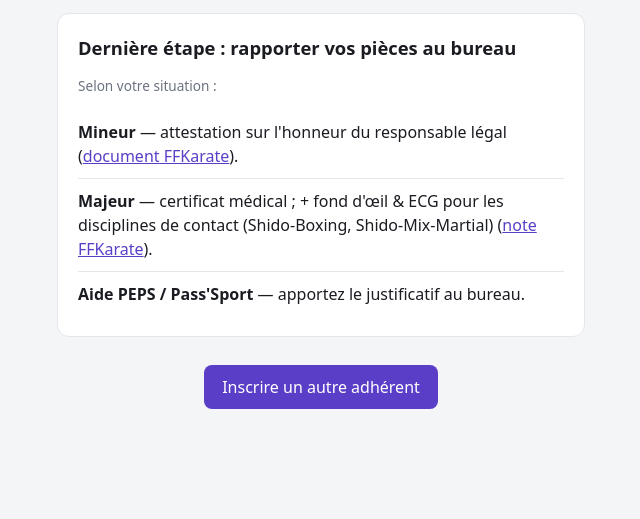
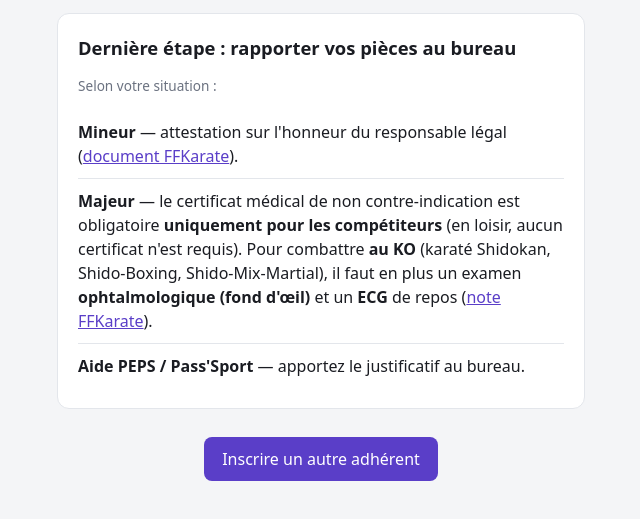
Before and after one commit to D4ryl00/slk-inscription, a website built with Vite: page src/merci.html in a window 1280 px wide. Shown: the part 335-854 px from the top of the page, without its empty margins (319-959 px from the left). Before the commit the page ends 808 px from the top, so only its background shows below. Built offline with nearby package versions, Linux system fonts and the light colour scheme.

Commit message:
Certificat médical / KO: inclut le karaté Shidokan et aligne la page de remerciement
Le karaté Shidokan est un full-contact (KO) : passe DISCIPLINES.karate.contact
à true (l'exigence fond d'œil + ECG le concerne aussi). No-op pour les offres
actuelles (déjà « contact » via Shido-Boxing / Shido-Mix-Martial), mais corrige
la source de vérité et couvre un éventuel « Karaté seul ».

Page de remerciement (merci.html) : reprend les règles du formulaire —
certificat médical obligatoire UNIQUEMENT pour les compétiteurs majeurs
(rien en loisir), et fond d'œil + ECG en supplément pour les combats au KO
(karaté Shidokan, Shido-Boxing, Shido-Mix-Martial).

```diff
--- a/src/merci.html
+++ b/src/merci.html
@@ -19,8 +19,11 @@
         <ul class="docs">
           <li><strong>Mineur</strong> — attestation sur l'honneur du responsable légal
             (<a href="https://www.ffkarate.fr/wp-content/uploads/2024/08/Annexe-N%C2%B01-QUESTIONNAIRE-A-DESTINATION-DES-LICENCIES-MINEURS_vf_2.pdf" target="_blank" rel="noopener">document FFKarate</a>).</li>
-          <li><strong>Majeur</strong> — certificat médical ; + fond d'œil &amp; ECG pour les
-            disciplines de contact (Shido-Boxing, Shido-Mix-Martial)
+          <li><strong>Majeur</strong> — le certificat médical de non contre-indication est
+            obligatoire <strong>uniquement pour les compétiteurs</strong> (en loisir, aucun
+            certificat n'est requis). Pour combattre <strong>au KO</strong> (karaté Shidokan,
+            Shido-Boxing, Shido-Mix-Martial), il faut en plus un examen <strong>ophtalmologique (fond d'œil)</strong>
+            et un <strong>ECG</strong> de repos
             (<a href="https://www.ffkarate.fr/wp-content/uploads/2025/12/Note-dinformation-Certificat-medical-saison-2025-2026-2.pdf" target="_blank" rel="noopener">note FFKarate</a>).</li>
           <li><strong>Aide PEPS / Pass'Sport</strong> — apportez le justificatif au bureau.</li>
         </ul>
--- a/src/shared/config.js
+++ b/src/shared/config.js
@@ -6,10 +6,11 @@
 /**
  * Disciplines proposées par le club.
  * `contact: true` déclenche l'exigence médicale renforcée (fond d'œil + ECG)
- * pour les MAJEURS — cf. note FFKarate (full-contact / Shido-Boxing / Shido-Mix-Martial).
+ * pour les MAJEURS qui combattent au KO — cf. note FFKarate. Le karaté Shidokan
+ * est un karaté full-contact (KO), au même titre que le Shido-Boxing / Shido-Mix-Martial.
  */
 export const DISCIPLINES = {
-  karate: { label: 'Karaté Shidokan', contact: false },
+  karate: { label: 'Karaté Shidokan', contact: true },
   mma: { label: 'Shido-Mix-Martial', contact: true },
   boxing: { label: 'Shido-Boxing', contact: true },
   // À CONFIRMER : le Cardio Budo (fitness) implique-t-il fond d'œil + ECG ?
```
